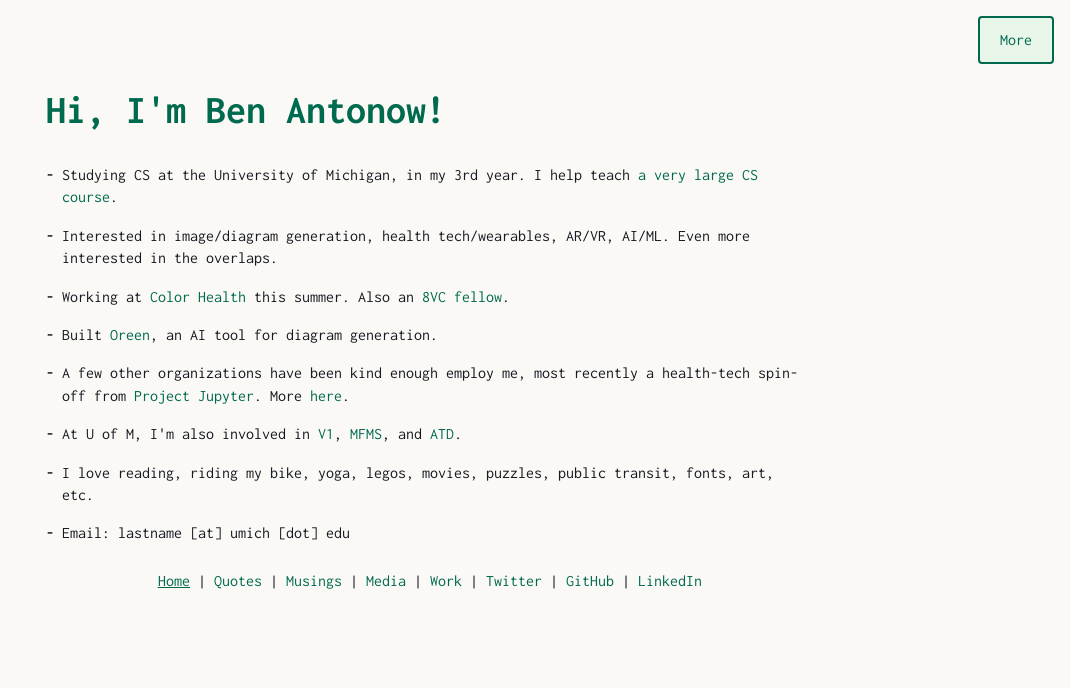
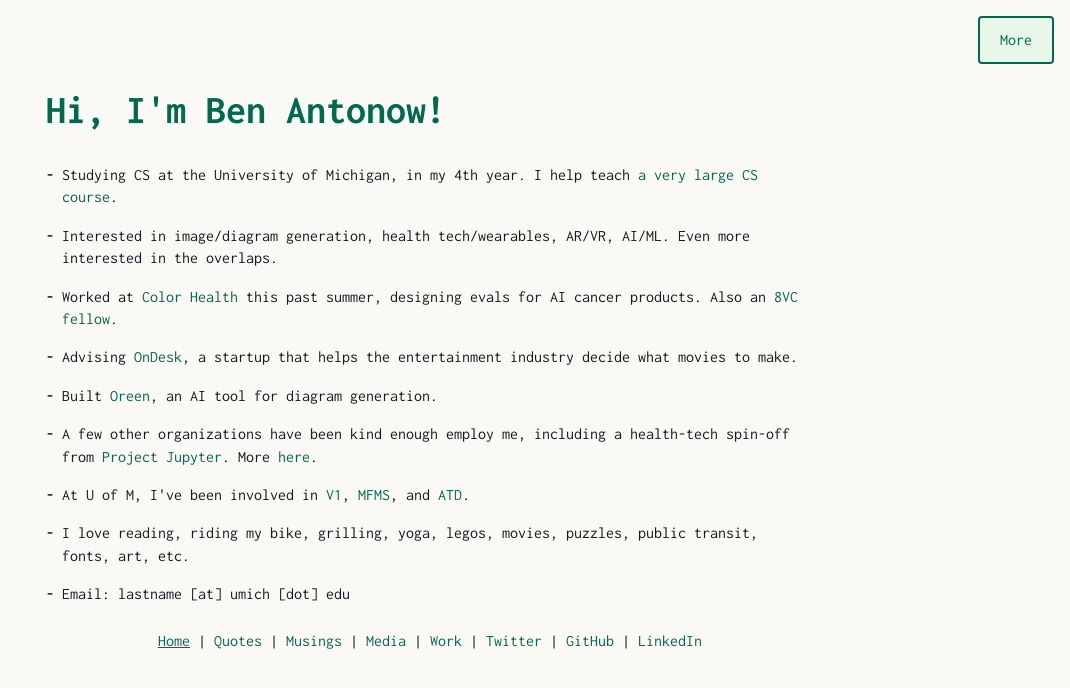
Before and after one commit to bantonow/benantonow.com-v2, a Next.js app: page / in a window 1280 px wide. Shown: the top 688 px of the page, without its empty margins (210-1280 px from the left). Built offline with nearby package versions, Linux system fonts and the light colour scheme; no server answers.

Commit message:
updated personal info

```diff
--- a/app/page.tsx
+++ b/app/page.tsx
@@ -12,16 +12,17 @@ export default function Home() {
         <div>
           <h1 className="text-[2.5rem] font-bold text-green mb-6">Hi, I&apos;m Benjamin Z. Antonow!</h1>
           <div className="leading-[1.4] space-y-4">
-            <p>I&apos;m studying computer science at the University of Michigan, in my junior year.</p>
+            <p>I&apos;m studying computer science at the University of Michigan, in my senior year.</p>
             <p>I&apos;m a product-minded engineer who is excited about human-computer interaction and health tech. I want to work with brilliant people who build things that improve people&apos;s physical and mental health. I&apos;m especially excited about image generation, wearables, AR/VR, and leveraging AI/ML (sorry) to make whatever we&apos;re building better.</p>
-            <p>I&apos;m working at <TextScrambleLink href="https://www.color.com/">Color Health</TextScrambleLink> this summer, on the <TextScrambleLink href="https://x.com/othman/status/1895100814450139627/">oncology copilot team</TextScrambleLink>. I&apos;m also an <TextScrambleLink href="https://www.8vc.com/fellowships/">8VC fellow</TextScrambleLink>.</p>
+            <p>I worked at <TextScrambleLink href="https://www.color.com/">Color Health</TextScrambleLink> this summer, building an eval platform on the <TextScrambleLink href="https://x.com/othman/status/1895100814450139627/">cancer copilot team</TextScrambleLink>. I also did the <TextScrambleLink href="https://www.8vc.com/fellowships/">8VC fellowship</TextScrambleLink>.</p>
             <p>I built {' '}<TextScrambleLink href="https://www.oreen.dev/">Oreen</TextScrambleLink>, an AI diagramming tool for visual learners. Try “Explain ___ to me.”</p>
+            <p>I&apos;m a technical advisor at {' '}<TextScrambleLink href="https://itsondesk.com/">OnDesk</TextScrambleLink>, a startup that helps the entertainment industry decide what movies to make. We just closed our pre-seed round, and are {' '}<TextScrambleLink href="https://www.itsondesk.com/careers">hiring</TextScrambleLink>!</p>
             <p>I&apos;m a TA for {' '}<TextScrambleLink href="https://eecs280.org/">EECS 280</TextScrambleLink>, one of the largest courses at Michigan. I teach a lab section and do whatever I can to be an impactful teacher and mentor for my students.</p>
             <p>I spent last summer at UC Berkeley working at an open-source health tech initiative within {' '}<TextScrambleLink href="https://jupyter.org/">Project Jupyter</TextScrambleLink>. It&apos;s called {' '}<TextScrambleLink href="https://jupyterhealth.org/">JupyterHealth</TextScrambleLink>.</p>
             <p>I&apos;m involved in <TextScrambleLink href="https://v1michigan.com/">V1</TextScrambleLink>, the largest (and best) community of builders at Michigan. It&apos;s inspiring to see what some of these people are doing, and I&apos;m excited to be hacking alongside them.</p>
             <p>I worked as a Freelance Software Developer for <TextScrambleLink href="https://www.focus4democracy.org/">Focus for Democracy</TextScrambleLink>, a nonprofit dedicated to empowering political donors to make the most impactful contributions possible to strengthen democracy. I wrote code to help them raise more money.</p>
-            <p>I&apos;m also the Technical Product Manager for the <TextScrambleLink href="https://www.michiganfashionmediasummit.com/">Michigan Fashion Media Summit</TextScrambleLink>, a student-run organization that organizes the largest collegiate conference for students interested in working in fashion. This past year we had more than 600 attendees. Every year it gets better (somehow).</p>
-            <p>In my free time I love to read, ride my bike, do yoga, watch movies, cook, and do the NYT Crossword. I nerd out about public transit, font choices, and art.</p>
+            <p>I also was a Technical Product Manager at the <TextScrambleLink href="https://www.michiganfashionmediasummit.com/">Michigan Fashion Media Summit</TextScrambleLink>, a student-run organization that organizes the largest collegiate conference for students interested in working in fashion. This past year we had more than 600 attendees. Every year it gets better (somehow).</p>
+            <p>In my free time I love to read, ride my bike, grill, do yoga, watch movies, cook, and solve the NYT Crossword. I nerd out about public transit, font choices, and art.</p>
             <p>Feel free to reach out to me via email: lastname [at] umich [dot] edu. Always happy to chat :).</p>
           </div>
         </div>
@@ -29,13 +30,14 @@ export default function Home() {
         <div>
           <h1 className="text-[2.5rem] font-bold text-green mb-6">Hi, I&apos;m Ben Antonow!</h1>
           <ul className="list-none ml-0 pl-[1em] indent-[-1em] mt-4 leading-[1.4]">
-            <li className="mt-4"><strong>-</strong> Studying CS at the {' '}University of Michigan, in my 3rd year. I help teach{' '}<TextScrambleLink href="https://eecs280.org/">a very large CS course</TextScrambleLink>.</li>
+            <li className="mt-4"><strong>-</strong> Studying CS at the {' '}University of Michigan, in my 4th year. I help teach{' '}<TextScrambleLink href="https://eecs280.org/">a very large CS course</TextScrambleLink>.</li>
             <li className="mt-4"><strong>-</strong> Interested in image/diagram generation, health tech/wearables, AR/VR, AI/ML. Even more interested in the overlaps.</li>
-            <li className="mt-4"><strong>-</strong> Working at <TextScrambleLink href="https://www.color.com/">Color Health</TextScrambleLink> this summer. Also an <TextScrambleLink href="https://www.8vc.com/fellowships/">8VC fellow</TextScrambleLink>.</li>
+            <li className="mt-4"><strong>-</strong> Worked at {' '}<TextScrambleLink href="https://www.color.com/">Color Health</TextScrambleLink> this past summer, designing evals for AI cancer products. Also an {' '}<TextScrambleLink href="https://www.8vc.com/fellowships/">8VC fellow</TextScrambleLink>.</li>
+            <li className="mt-4"><strong>-</strong> Advising {' '}<TextScrambleLink href="https://itsondesk.com/">OnDesk</TextScrambleLink>, a startup that helps the entertainment industry decide what movies to make.</li>
             <li className="mt-4"><strong>-</strong> Built {' '}<TextScrambleLink href="https://www.oreen.dev/">Oreen</TextScrambleLink>, an AI tool for diagram generation.</li>
-            <li className="mt-4"><strong>-</strong> A few other organizations have been kind enough employ me, most recently a health-tech spin-off from {' '}<TextScrambleLink href="https://jupyter.org/">Project Jupyter</TextScrambleLink>. More{' '}<TextScrambleLink href="/resume.pdf">here</TextScrambleLink>.</li>
-            <li className="mt-4"><strong>-</strong> At U of M, I&apos;m also involved in{' '}<TextScrambleLink href="https://v1michigan.com/">V1</TextScrambleLink>, {' '}<TextScrambleLink href="https://www.michiganfashionmediasummit.com/">MFMS</TextScrambleLink>, and {' '}<TextScrambleLink href="https://alphathetadeltaumich.org/">ATD</TextScrambleLink>.</li>
-            <li className="mt-4"><strong>-</strong> I love reading, riding my bike, yoga, legos, movies, puzzles, public transit, fonts, art, etc.</li>
+            <li className="mt-4"><strong>-</strong> A few other organizations have been kind enough employ me, including a health-tech spin-off from {' '}<TextScrambleLink href="https://jupyter.org/">Project Jupyter</TextScrambleLink>. More{' '}<TextScrambleLink href="/resume.pdf">here</TextScrambleLink>.</li>
+            <li className="mt-4"><strong>-</strong> At U of M, I&apos;ve been involved in{' '}<TextScrambleLink href="https://v1michigan.com/">V1</TextScrambleLink>, {' '}<TextScrambleLink href="https://www.michiganfashionmediasummit.com/">MFMS</TextScrambleLink>, and {' '}<TextScrambleLink href="https://alphathetadeltaumich.org/">ATD</TextScrambleLink>.</li>
+            <li className="mt-4"><strong>-</strong> I love reading, riding my bike, grilling, yoga, legos, movies, puzzles, public transit, fonts, art, etc.</li>
             <li className="mt-4"><strong>-</strong> Email: lastname [at] umich [dot] edu</li>
           </ul>
         </div>
--- a/package.json
+++ b/package.json
@@ -25,10 +25,10 @@
   },
   "devDependencies": {
     "@types/node": "^20",
-    "@types/react": "^19",
-    "@types/react-dom": "^19",
+    "@types/react": "^19.1.12",
+    "@types/react-dom": "^19.1.9",
     "postcss": "^8",
     "tailwindcss": "^3.4.1",
-    "typescript": "^5"
+    "typescript": "^5.9.2"
   }
 }
```
Also changed, not shown: 1 other file (tests, documents, lock files or other folders).
